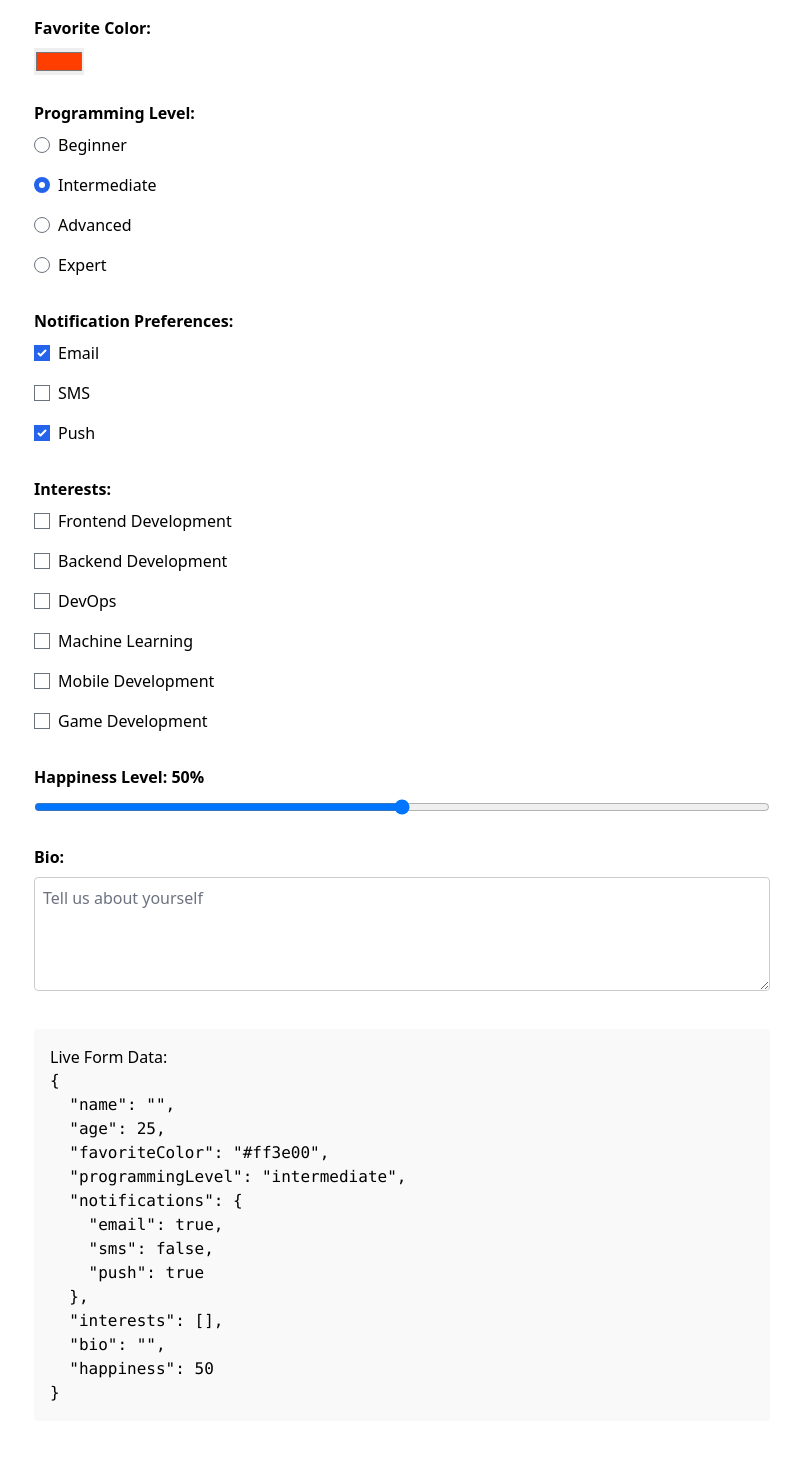
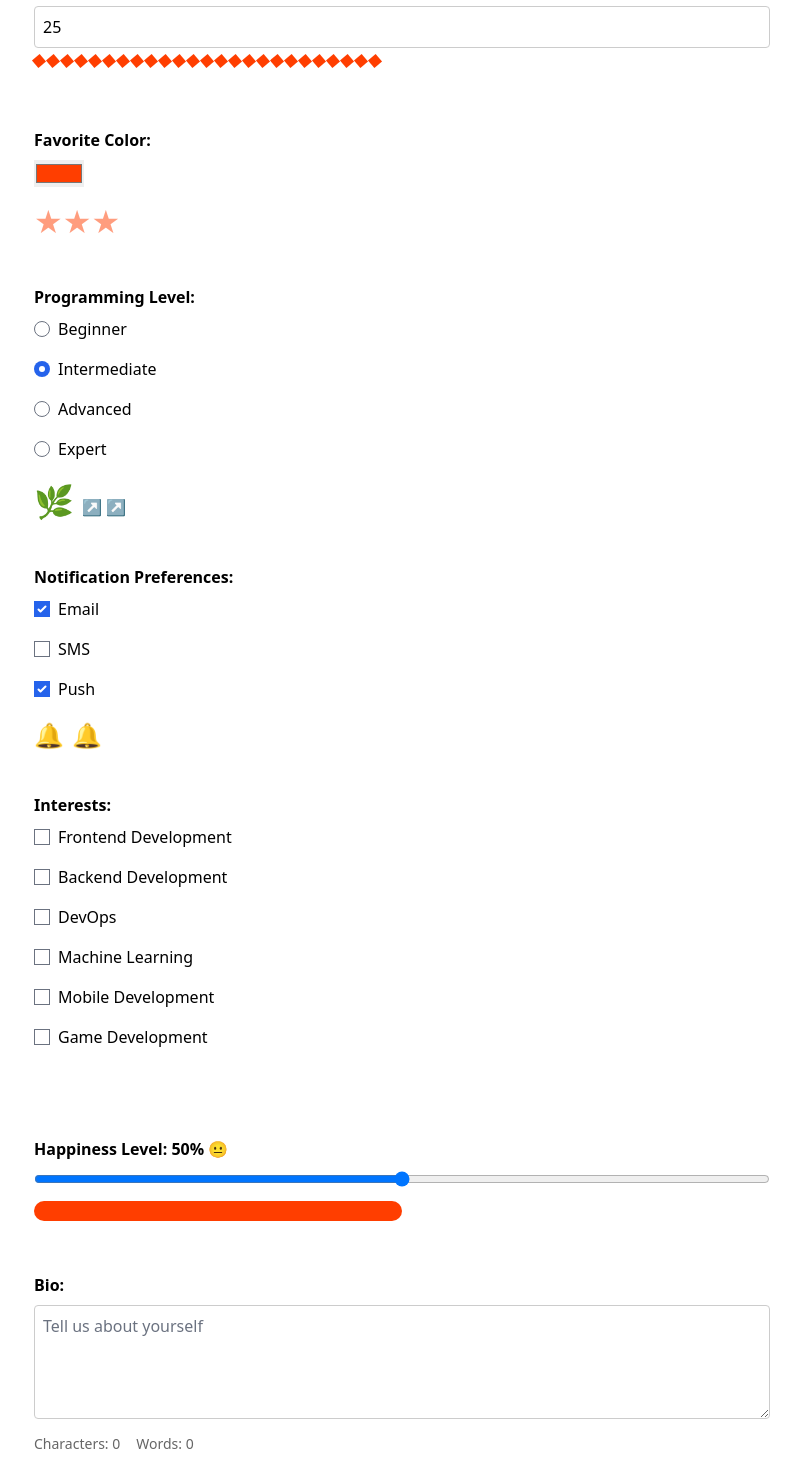
Before and after one commit to maxfriedmann/svelte-render-scan, a SvelteKit app: page / in a window 1280 px wide. Shown: the part 300-1770 px from the top of the page, without its empty margins (238-1039 px from the left). Built offline with nearby package versions, Linux system fonts and the light colour scheme.

Commit message:
Update +page.svelte

```diff
--- a/src/routes/+page.svelte
+++ b/src/routes/+page.svelte
@@ -19,7 +19,28 @@
 	let bio = $state('');
 	let happiness = $state(50);
 
-	// Derived values
+	// Derived visual effects
+	let nameRepeated = $derived(name.repeat(Math.floor(happiness / 20)));
+	let ageSquares = $derived(Array.from({ length: age }, (_, i) => i));
+	let happinessEmoji = $derived.by(() => {
+		if (happiness < 20) return '😢';
+		if (happiness < 40) return '😕';
+		if (happiness < 60) return '😐';
+		if (happiness < 80) return '😊';
+		return '😁';
+	});
+	let skillSymbols = $derived.by(() => {
+		const symbols = {
+			beginner: '🌱',
+			intermediate: '🌿',
+			advanced: '🌳',
+			expert: '🎓'
+		};
+		return symbols[programmingLevel as keyof typeof symbols] || '🌱';
+	});
+	let notificationCount = $derived(Object.values(notifications).filter(Boolean).length);
+
+	// Derived summary for display
 	let formSummary = $derived({
 		name,
 		age,
@@ -58,18 +79,34 @@
 		<div class="form-group">
 			<label for="name">Name:</label>
 			<input type="text" id="name" bind:value={name} placeholder="Enter your name" />
+			<div class="visual-feedback" style="font-size: {Math.min(happiness / 2 + 50, 150)}%">
+				{nameRepeated || 'Type your name...'}
+			</div>
 		</div>
 
 		<!-- Number input -->
 		<div class="form-group">
 			<label for="age">Age:</label>
 			<input type="number" id="age" bind:value={age} min="0" max="150" />
+			<div class="visual-feedback squares">
+				{#each ageSquares as square}
+					<div
+						class="square"
+						style="background-color: {favoriteColor}; transform: rotate({happiness}deg);"
+					/>
+				{/each}
+			</div>
 		</div>
 
 		<!-- Color picker -->
 		<div class="form-group">
 			<label for="color">Favorite Color:</label>
 			<input type="color" id="color" bind:value={favoriteColor} />
+			<div class="visual-feedback" style="color: {favoriteColor}; font-size: 2rem;">
+				{#each Array(3) as _}
+					<span style="opacity: {happiness / 100}">★</span>
+				{/each}
+			</div>
 		</div>
 
 		<!-- Radio buttons -->
@@ -81,6 +118,12 @@
 						<input type="radio" name="level" value={level.value} bind:group={programmingLevel} />
 						{level.label}
 					</label>
+				{/each}
+			</div>
+			<div class="visual-feedback">
+				<span style="font-size: 2rem;">{skillSymbols}</span>
+				{#each Array(skillLevels.findIndex((l) => l.value === programmingLevel) + 1) as _}
+					<span class="growth-indicator">↗️</span>
 				{/each}
 			</div>
 		</div>
@@ -102,6 +145,11 @@
 					Push
 				</label>
 			</div>
+			<div class="visual-feedback">
+				{#each Array(notificationCount) as _}
+					<span class="notification-indicator">🔔</span>
+				{/each}
+			</div>
 		</div>
 
 		<!-- Multiple select -->
@@ -115,18 +163,38 @@
 					</label>
 				{/each}
 			</div>
+			<div class="visual-feedback interests">
+				{#each interests as interest}
+					<span
+						class="interest-tag"
+						style="background-color: {favoriteColor}; opacity: {happiness / 100};"
+					>
+						{interest}
+					</span>
+				{/each}
+			</div>
 		</div>
 
 		<!-- Range slider -->
 		<div class="form-group">
-			<label for="happiness">Happiness Level: {happiness}%</label>
+			<label for="happiness">Happiness Level: {happiness}% {happinessEmoji}</label>
 			<input type="range" id="happiness" bind:value={happiness} min="0" max="100" step="1" />
+			<div class="visual-feedback">
+				<div
+					class="happiness-bar"
+					style="width: {happiness}%; background-color: {favoriteColor};"
+				/>
+			</div>
 		</div>
 
 		<!-- Textarea -->
 		<div class="form-group">
 			<label for="bio">Bio:</label>
-			<textarea id="bio" bind:value={bio} rows="4" placeholder="Tell us about yourself"></textarea>
+			<textarea id="bio" bind:value={bio} rows="4" placeholder="Tell us about yourself" />
+			<div class="visual-feedback bio-stats">
+				<span>Characters: {bio.length}</span>
+				<span>Words: {bio.trim() ? bio.trim().split(/\s+/).length : 0}</span>
+			</div>
 		</div>
 	</form>
 
@@ -154,7 +222,7 @@
 	}
 
 	.form-group {
-		margin-bottom: 1.5rem;
+		margin-bottom: 2.5rem;
 	}
 
 	label {
@@ -202,4 +270,54 @@
 		white-space: pre-wrap;
 		word-wrap: break-word;
 	}
+
+	.visual-feedback {
+		margin-top: 0.5rem;
+		min-height: 2rem;
+	}
+
+	.squares {
+		display: flex;
+		flex-wrap: wrap;
+		gap: 4px;
+	}
+
+	.square {
+		width: 10px;
+		height: 10px;
+		transition: transform 0.3s ease;
+	}
+
+	.happiness-bar {
+		height: 20px;
+		background-color: #ff3e00;
+		border-radius: 10px;
+		transition: width 0.3s ease;
+	}
+
+	.interest-tag {
+		display: inline-block;
+		padding: 0.25rem 0.5rem;
+		border-radius: 15px;
+		margin: 0.25rem;
+		color: white;
+		font-size: 0.875rem;
+	}
+
+	.notification-indicator {
+		font-size: 1.5rem;
+		margin-right: 0.5rem;
+	}
+
+	.growth-indicator {
+		display: inline-block;
+		margin-left: 0.25rem;
+	}
+
+	.bio-stats {
+		display: flex;
+		gap: 1rem;
+		color: #666;
+		font-size: 0.875rem;
+	}
 </style>
```
